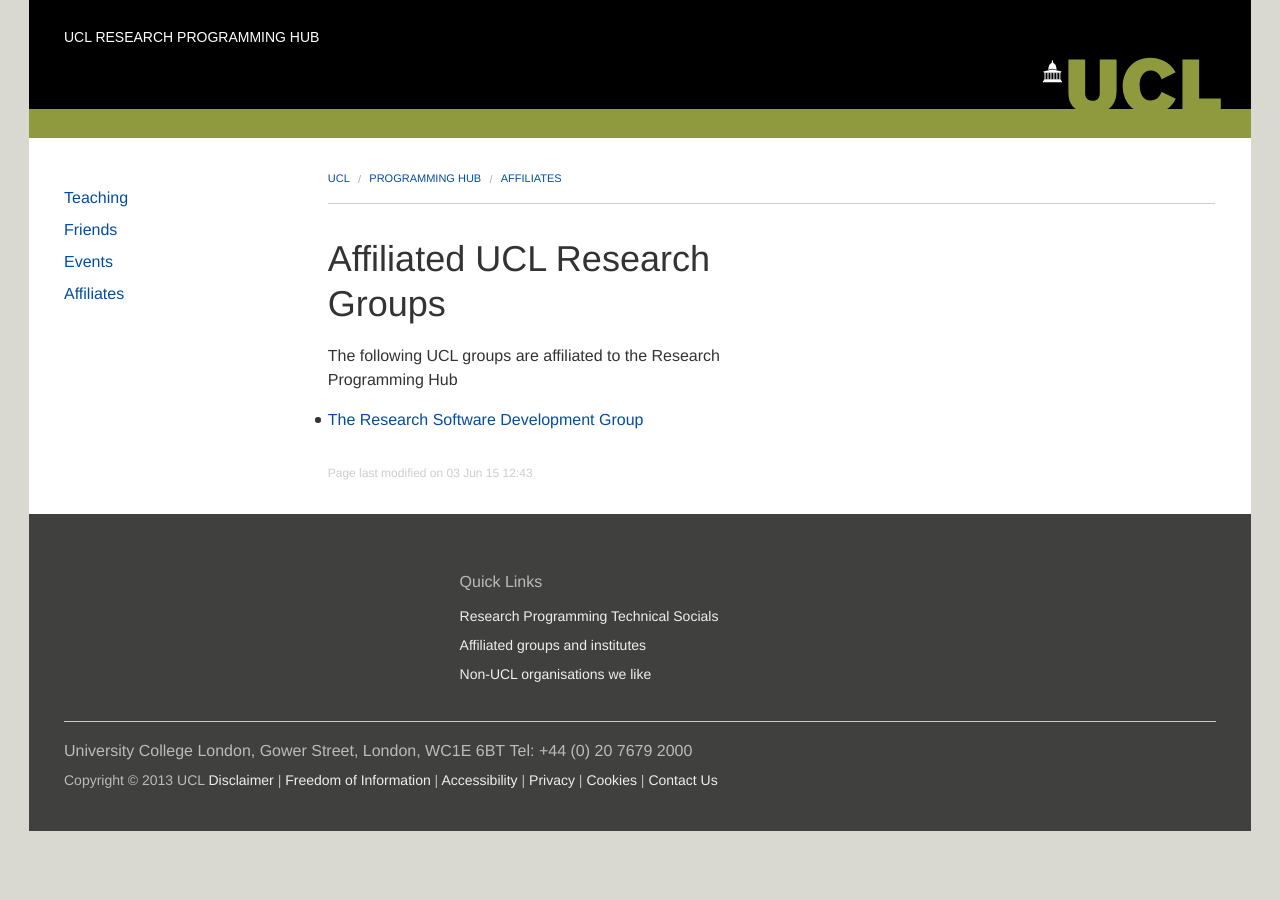
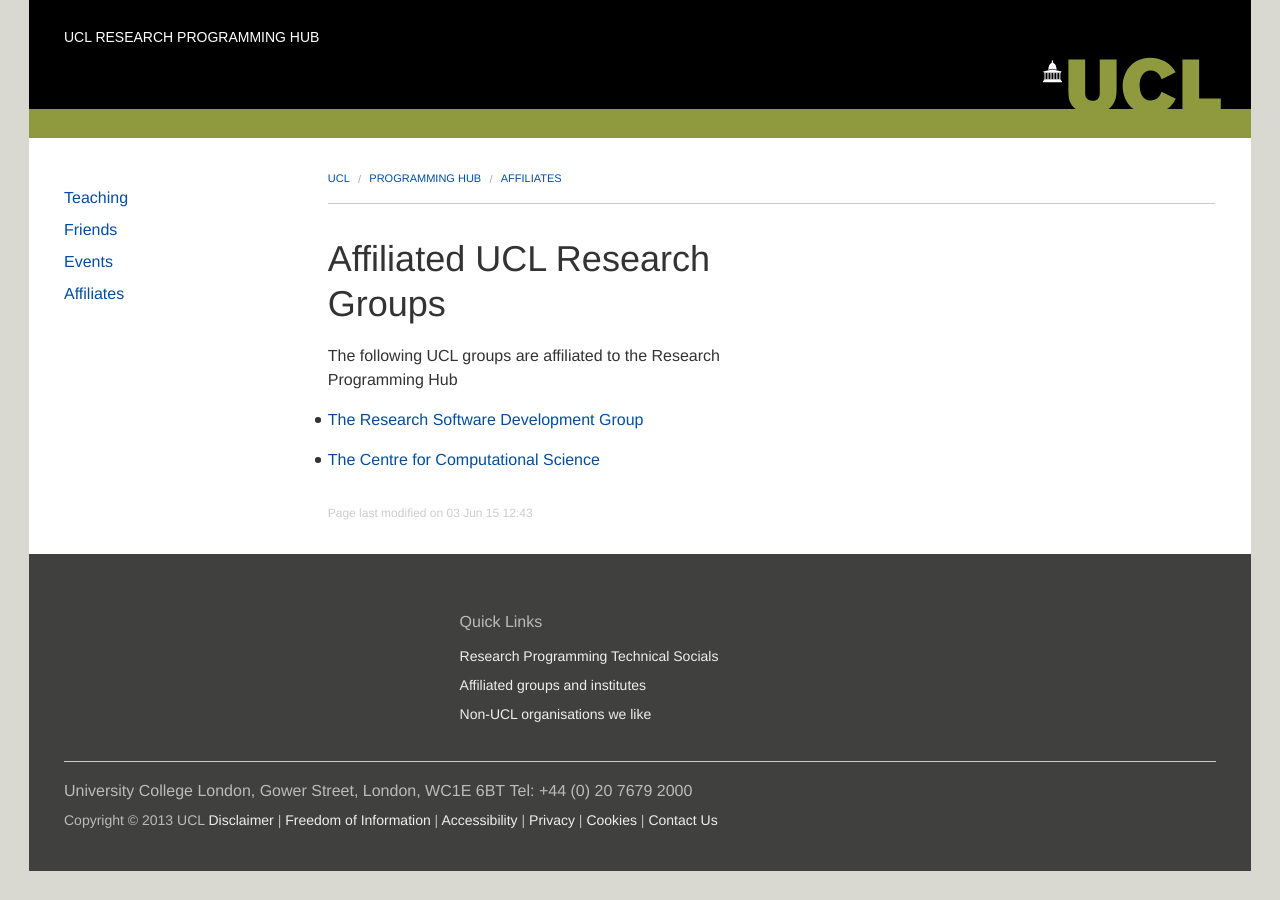
Before and after one commit to UCLProgrammingHub/web, a Jekyll site: the page built from affiliates/index.md, in a window 1280 px wide. Built offline with Jekyll 4.4.1, drawn with Linux system fonts in a browser that asks for light colours.

Commit message:
Add Centre for Computational Science.

```diff
--- a/affiliates/index.md
+++ b/affiliates/index.md
@@ -11,3 +11,4 @@ crumbs:
 The following UCL groups are affiliated to the Research Programming Hub
 
 * [The Research Software Development Group](http://development.rc.ucl.ac.uk/)
+* [The Centre for Computational Science](http://ccs.chem.ucl.ac.uk/)
```
